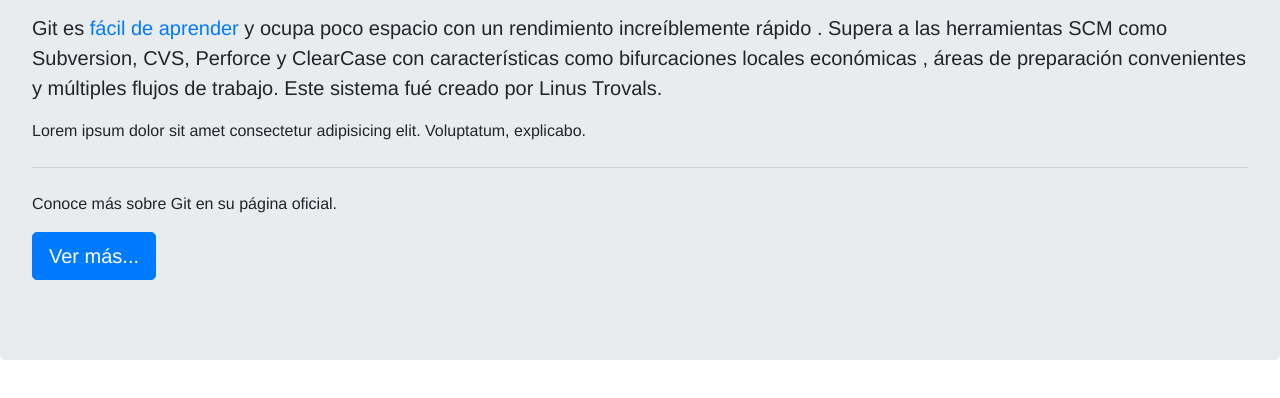
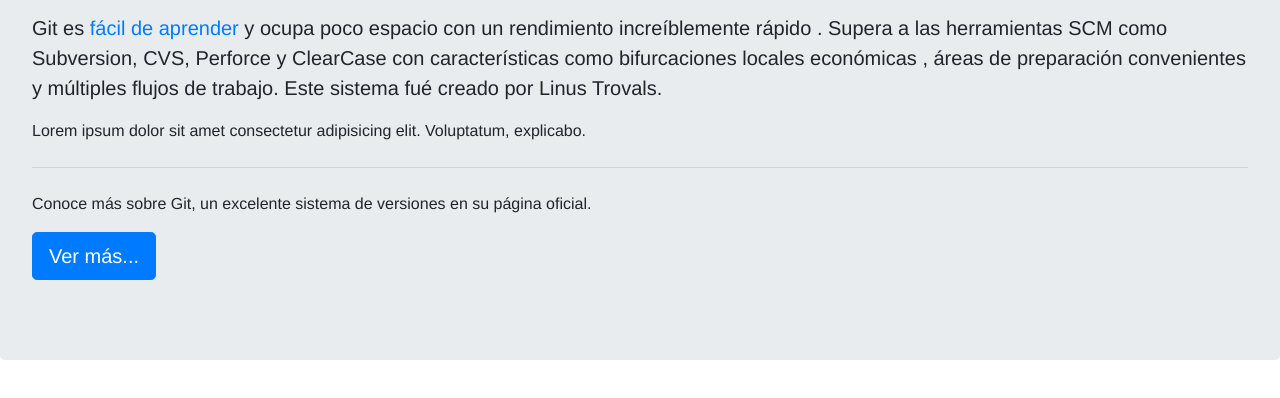
Before and after one commit to mentorrolling/page_git, a plain HTML site: page index.html in a window 1280 px wide. Shown: the part 260-658 px from the top of the page. Drawn offline with nearby package versions, Linux system fonts and the light colour scheme.

Commit message:
Cambiando texto antes del boton

```diff
--- a/index.html
+++ b/index.html
@@ -48,7 +48,10 @@
           explicabo.
         </p>
         <hr class="my-4" />
-        <p>Conoce más sobre Git en su página oficial.</p>
+        <p>
+          Conoce más sobre Git, un excelente sistema de versiones en su página
+          oficial.
+        </p>
         <p class="lead">
           <a
             class="btn btn-primary btn-lg"
```
